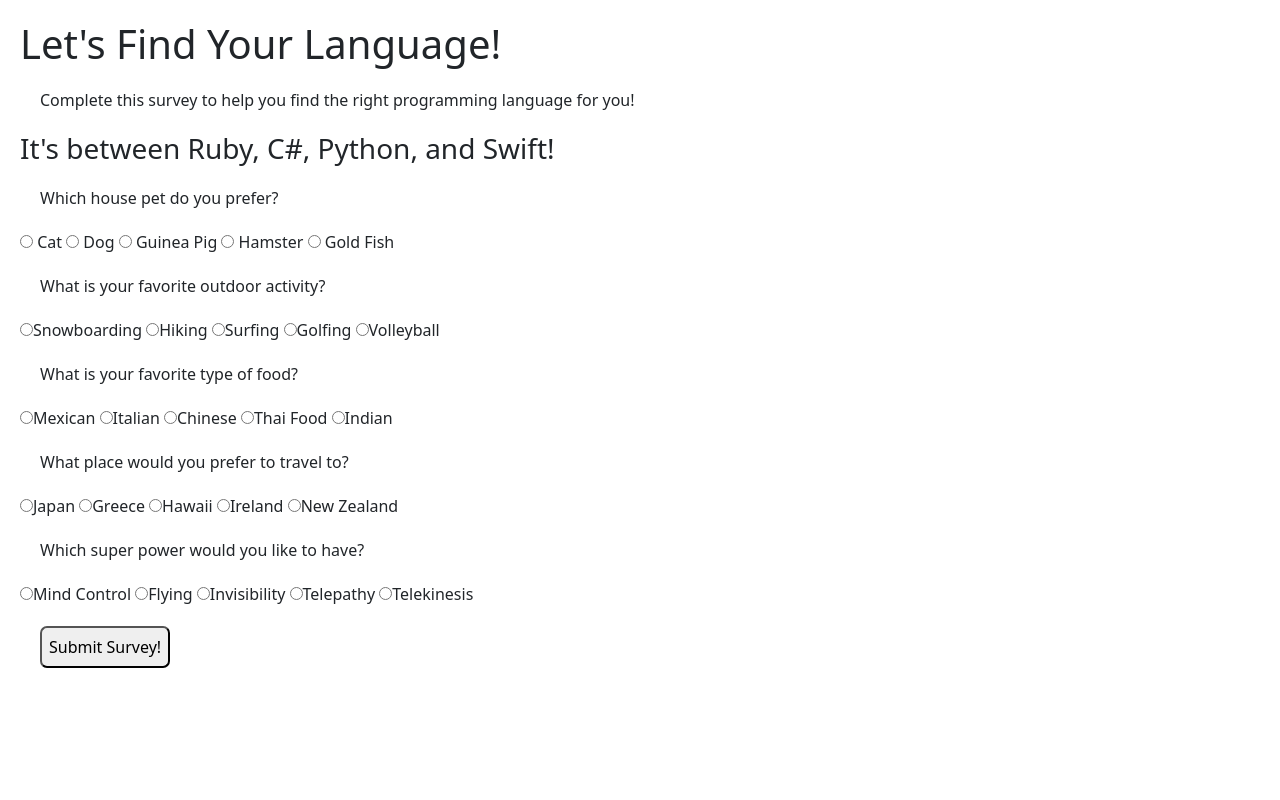
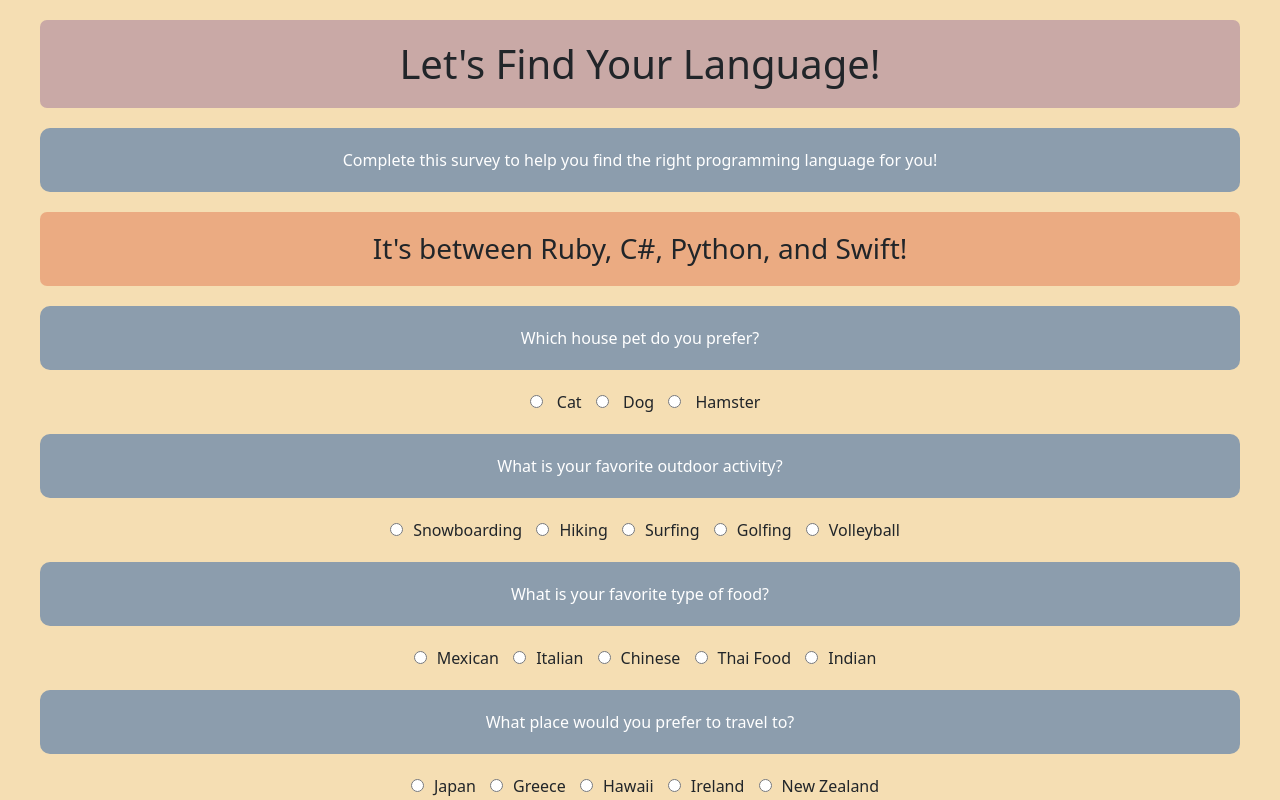
Before and after one commit to iletaSimonov/programming-selector, a plain HTML site: page index.html in a window 1280 px wide. Shown: the top 800 px of the page. Drawn offline with Linux system fonts and the light colour scheme.

Commit message:
adds an updated and debugged scripts file and customizes the css of the webpage

```diff
--- a/css/styles.css
+++ b/css/styles.css
@@ -4,19 +4,53 @@
 
 body {
   margin: 20px;
+  text-align: center;
+  background-color: wheat;
 }
 
 button {
   margin: auto;
   padding: 7px;
   border-radius: 7px;
+  background-color: lavender;
+}
+
+button:hover {
+  background-color: rosybrown;
+  color: lavender;
+}
+
+h1 {
+  margin: 20px;
+  padding: 20px;
+  background-color: rgba(201, 169, 166);
+  border-radius: 7px;
+}
+
+h3 {
+  margin: 20px;
+  padding: 20px;
+  background-color: rgba(226, 122, 83, 0.5);
+  border-radius: 7px;
+}
+
+form {
+  font-stretch: expanded;
 }
 
 p {
   margin: 20px;
+  padding: 20px;
+  background-color: rgb(140,157,173);
+  color: white;
+  border-radius: 10px;
 }
 
 input {
   margin: auto;
   padding-bottom: 20px;
 }
+
+input[type="radio"]{
+  margin: 0 10px 0 10px;
+}
--- a/index.html
+++ b/index.html
@@ -23,39 +23,37 @@
       <div>
         <form id="user-info">
           <p>Which house pet do you prefer?</p>
-          <input id="user-info" type="radio"  name="choice" value="cat"> Cat
-          <input id="user-info" type="radio" name="choice" value="dog"> Dog
-          <input id="user-info" type="radio" name="choice" value="guinea-pig"> Guinea Pig
-          <input id="user-info" type="radio" name="choice" value="hamster"> Hamster
-          <input id="user-info" type="radio" name="choice" value="gold-fish"> Gold Fish
+          <input id="user-info" type="radio"  name="pet" value="cat"> Cat
+          <input id="user-info" type="radio" name="pet" value="dog"> Dog
+          <input id="user-info" type="radio" name="pet" value="hamster"> Hamster
 
           <p>What is your favorite outdoor activity?</p>
-          <input id="outdoor" type="radio" name="choice" value="snowboard">Snowboarding
-          <input id="outdoor" type="radio" name="choice" value="hiking">Hiking
-          <input id="outdoor" type="radio" name="choice" value="surfing">Surfing
-          <input id="outdoor" type="radio" name="choice" value="golf">Golfing
-          <input id="outdoor" type="radio" name="choice" value="volleyball">Volleyball
+          <input id="outdoor" type="radio" name="outdoor" value="snowboard">Snowboarding
+          <input id="outdoor" type="radio" name="outdoor" value="hiking">Hiking
+          <input id="outdoor" type="radio" name="outdoor" value="surfing">Surfing
+          <input id="outdoor" type="radio" name="outdoor" value="golf">Golfing
+          <input id="outdoor" type="radio" name="outdoor" value="volleyball">Volleyball
 
           <p>What is your favorite type of food?</p>
-          <input id="food" type="radio" name="choice" value="mexican">Mexican
-          <input id="food" type="radio" name="choice" value="italian">Italian
-          <input id="food" type="radio" name="choice" value="chinese">Chinese
-          <input id="food" type="radio" name="choice" value="thai">Thai Food
-          <input id="food" type="radio" name="choice" value="indian">Indian
+          <input id="food" type="radio" name="food" value="mexican">Mexican
+          <input id="food" type="radio" name="food" value="italian">Italian
+          <input id="food" type="radio" name="food" value="chinese">Chinese
+          <input id="food" type="radio" name="food" value="thai">Thai Food
+          <input id="food" type="radio" name="food" value="indian">Indian
 
           <p>What place would you prefer to travel to?</p>
-          <input id="travel" type="radio" name="choice" value="japan">Japan
-          <input id="travel" type="radio" name="choice" value="greece">Greece
-          <input id="travel" type="radio" name="choice" value="hawaii">Hawaii
-          <input id="travel" type="radio" name="choice" value="ireland">Ireland
-          <input id="travel" type="radio" name="choice" value="new-zealand">New Zealand
+          <input id="travel" type="radio" name="travel" value="japan">Japan
+          <input id="travel" type="radio" name="travel" value="greece">Greece
+          <input id="travel" type="radio" name="travel" value="hawaii">Hawaii
+          <input id="travel" type="radio" name="travel" value="ireland">Ireland
+          <input id="travel" type="radio" name="travel" value="new-zealand">New Zealand
 
           <p>Which super power would you like to have?</p>
-          <input id="super-power" type="radio" name="choice" value="mind-control">Mind Control
-          <input id="super-power" type="radio" name="choice" value="flying">Flying
-          <input id="super-power" type="radio" name="choice" value="invisibility">Invisibility
-          <input id="super-power" type="radio" name="choice" value="telepathy">Telepathy
-          <input id="super-power" type="radio" name="choice" value="telekinesis">Telekinesis
+          <input id="super-power" type="radio" name="super-power" value="mind-control">Mind Control
+          <input id="super-power" type="radio" name="super-power" value="flying">Flying
+          <input id="super-power" type="radio" name="super-power" value="invisibility">Invisibility
+          <input id="super-power" type="radio" name="super-power" value="telepathy">Telepathy
+          <input id="super-power" type="radio" name="super-power" value="telekinesis">Telekinesis
           <p>
             <button id="submit">
             Submit Survey!
@@ -63,17 +61,10 @@
           </p>
         </form>
       </div>
-      <div id="ruby" class="hidden">
-        <p>Ruby is the language for you! According to this survey, this language best suits you. Best of luck!</p>
-      </div>
-      <div id="c#" class="hidden">
-        <p>C# is the language for you! According to this survey, this language best suits you. Best of luck!</p>
-      </div>
-      <div id="python" class="hidden">
-        Python is the language for you! According to this survey, this language best suits you. Best of luck!
-      </div>
-      <div id="Swift" class="hidden">
-        <p>Swift is the language for you! According to this survey, this language best suits you. Best of luck!</p>
+      <div id="result" class="hidden">
+        <p id="python" class="hidden"> The language that is right for you is PYTHON! Best of luck!</p>
+        <p id="c#" class="hidden"> The language right for you is C#! Best of luck!</p>
+        <p id="ruby" class="hidden"> The laguage right for you is RUBY! Best of luck!</p>
       </div>
     </div>
   </body>
--- a/js/scripts.js
+++ b/js/scripts.js
@@ -1,93 +1,18 @@
-function hideResults() {
-  document.getElementById("error-message").setAttribute("class", "hidden");
-  document.getElementById("c#").setAttribute("class", "hidden");
-  document.getElementById("ruby").setAttribute("class", "hidden");
-  document.getElementById("python").setAttribute("class", "hidden");
-  document.getElementById("swift").setAttribute("class", "hidden");
-};
+window.onload = function(event) {
+  event.preventDefault();
+  const form = document.querySelector('form');
+  form.addEventListener('submit', function(event) {
 
-const pet = document.getElementById("pet");
-const outdoor = document.getElementById("outdoor");
-const food = document.getElementById("food");
-const travel = document.getElementById("travel");
-const superPower = document.getElementById("super-power");
+    let pet = document.querySelector('input[name="pet"]:checked').value;
+    let python = document.getElementById('python');
+    let c = document.getElementById('c#');
+    let ruby = document.getElementById('ruby');
 
-const form = document.querySelector("form");
-
-window.onload = function() {
-
-  form.onsubmit = function(event) {
-    event.preventDefault();
-
-    let c = document.querySelector("info#c#").value;
-    let ruby = document.getElementById("info#ruby").value;
-    let python = document.getElementById("info#python").value;
-    let swift = document.getElementById("info#swift").value;
-    const cat = document.getElementById("cat").value;
-    const dog = document.getElementById("dog").value;
-    const hamster = document.getElementById("hamster").value;
-    const guineaPig = document.getElementById("guinea-pig").value;
-    const goldFish = document.getElementById("gold-fish").value;
-    const error = document.getElementById("error-message").value;
-
-    if (pet = cat) {
-      python.removeAttribute("class");
-    } else if (pet = dog) {
-      c.removeAttribute("class");
-    } else if (pet = hamster) {
-      swift.removeAttribute("class");
-    } else if (pet = guineaPig) {
-      ruby.removeAttribute("class");
-    } else (pet = goldFish)
-      error.removeAttribute("class");
-
-
-    // if (outdoor = snowboard) {
-    //   python.removeAttribute("class");
-    // } else if (outdoor = hiking) {
-    //   c.removeAttribute("class")
-    // } else if (outdoor = surfing) {
-    //   swift.removeAttribute("class");
-    // } else if (outdoor = golfing) {
-    //   ruby.removeAttribute("class");
-    // } else (outdoor = volleyball)
-    //   error.removeAttribute("class");
-
-
-    // if (food = mexican) {
-    //   python.removeAttribute("class");
-    // } else if (food = italian) {
-    //   c.removeAttribute("class")
-    // } else if (food = chinese) {
-    //   swift.removeAttribute("class");
-    // } else if (food = thai) {
-    //   ruby.removeAttribute("class");
-    // } else (food = indian)
-    //   error.removeAttribute("class");
-
-
-    // if (travel = japan) {
-    //   python.removeAttribute("class");
-    // } else if (travel = greece) {
-    //   c.removeAttribute("class")
-    // } else if (travel = hawaii) {
-    //   swift.removeAttribute("class");
-    // } else if (travel = ireland) {
-    //   ruby.removeAttribute("class");
-    // } else (travel = newZealand)
-    //   error.removeAttribute("class");
-
-
-    // if (superPower = mindControl) {
-    //   python.removeAttribute("class");
-    // } else if (superPower = flying) {
-    //   c.removeAttribute("class")
-    // } else if (superPower = invisibility) {
-    //   swift.removeAttribute("class");
-    // } else if (superPower = telepathy) {
-    //   ruby.removeAttribute("class");
-    // } else (superPower = telekinesis)
-    //   error.removeAttribute("class");
-
-  };
-};
+    if (pet === 'cat') {
+      python.removeAttribute('class');
+    } else if (pet === 'dog') {
+      c.removeAttribute('class');
+    } else (pet === 'hamster');
+      ruby.removeAttribute('class');
+  }
+)};
```
